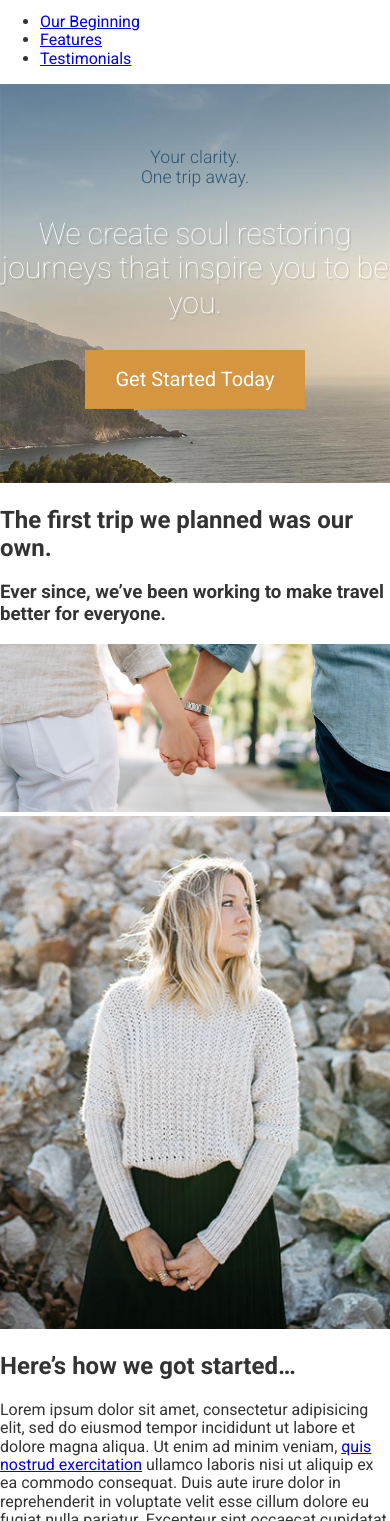
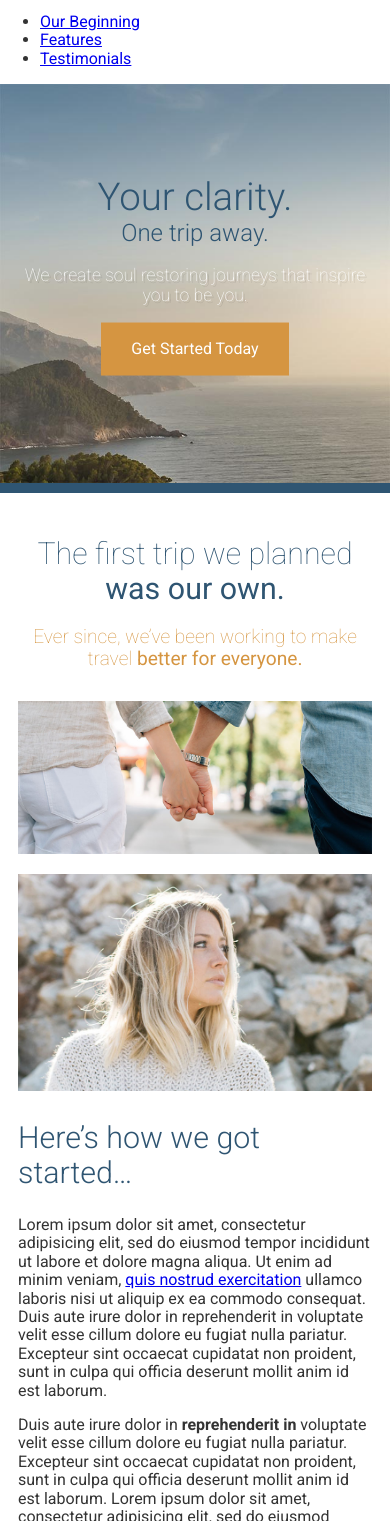
Before and after one commit to dkc1001/web-viatges, a website: page app/index.html in a window 390 px wide. Shown: the part 79-1600 px from the top of the page. Drawn offline with Linux system fonts and the light colour scheme.

Commit message:
Further mobile,rows and columns code.

```diff
--- a/app/assets/styles/base/_global.css
+++ b/app/assets/styles/base/_global.css
@@ -7,3 +7,7 @@ img {
 	max-width: 100%;
 	height: auto;
 }
+
+* {
+	box-sizing: border-box;
+}
--- a/app/assets/styles/base/_mixins.css
+++ b/app/assets/styles/base/_mixins.css
@@ -15,3 +15,11 @@
 		@mixin-content;
 	}
 }
+
+@define-mixin clearfix {
+	&::after {
+		content: "";
+		clear: both;
+		display: table;
+	}
+}
--- a/app/assets/styles/modules/_btn.css
+++ b/app/assets/styles/modules/_btn.css
@@ -10,7 +10,10 @@
 	}
 
 	&--large {
-		font-size: 1.25rem;
 		padding: 1.1rem 1.9rem;
+
+		@mixin atSmall {
+			font-size: 1.25rem;
+		}
 	}
 }
--- /dev/null
+++ b/app/assets/styles/modules/_headline.css
@@ -0,0 +1,43 @@
+.headline {
+	font-weight: 300;
+	font-size: 1.9rem;
+	color: $mainBlue;
+
+	@mixin atSmall {
+		font-size: 2.875rem;
+	}
+
+	&--centered {
+		text-align: center;
+	}
+
+	&--orange {
+		color: $mainOrange;
+	}
+
+	&--small {
+		font-size: 1.2rem;
+	}
+
+	@mixin atSmall {
+		font-size: 1.875rem;
+	}
+
+	&--narrow {
+		max-width: 500px;
+		margin-left: auto;
+		margin-right: auto;
+	}
+
+	&--light {
+		font-weight: 100;
+	}
+
+	&--b-margin-small {
+		margin-bottom: .5em;
+	}
+
+	&--b-margin-large {
+		margin-bottom: 1.6em;
+	}
+}
--- a/app/assets/styles/modules/_large-hero.css
+++ b/app/assets/styles/modules/_large-hero.css
@@ -1,5 +1,10 @@
 .large-hero {
+	border-bottom: 10px solid $mainBlue;
 	position: relative;
+
+	&__image {
+		display: block;
+	}
 
 	&__text-content {
 		position: absolute;
@@ -13,18 +18,10 @@
 	&__title{
 		font-weight: 300;
 		color: $mainBlue;
-		font-size: 1.1rem;
+		font-size: 2.4rem;
 		margin: 0;
 
 		@mixin atSmall {
-			font-size: 2rem;
-		}
-
-		@mixin atMedium {
-			font-size: 3.2rem;
-		}
-
-		@mixin atLarge {
 			font-size: 4.8rem;
 		}
 	}
@@ -32,7 +29,7 @@
 	&__subtitle{
 		font-weight: 300;
 		color: $mainBlue;
-		font-size: 1.1rem;
+		font-size: 1.5rem;
 		margin: 0;
 
 		@mixin atSmall {
@@ -43,11 +40,15 @@
 
 	&__description{
 		color: #FFF;
-		font-size: 1.875rem;
+		font-size: 1.1rem;
 		font-weight: 100;
 		text-shadow: 2px 2px 0 rgba(0, 0, 0, .1);
 		max-width: 30rem;
 		margin-left: auto;
 		margin-right: auto;
+
+		@mixin atSmall {
+			font-size: 1.875rem;
+		}
 	}
 }
--- /dev/null
+++ b/app/assets/styles/modules/_page-section.css
@@ -0,0 +1,13 @@
+.page-section {
+	padding: 1.2rem 0;
+
+	@mixin atMedium {
+		padding: 4.5rem 0;
+	}
+
+
+	&--blue {
+		background-color: $mainBlue;
+		color: #FFF;
+	}
+}
--- /dev/null
+++ b/app/assets/styles/modules/_row.css
@@ -0,0 +1,33 @@
+.row {
+
+	@mixin clearfix;
+
+	&--gutters {
+		margin-right: -65px;
+	}
+
+	&--gutters > div {
+		padding-right: 65px;
+	}
+
+	@mixin atMedium {
+
+		&__medium-4 {
+			float: left;
+			width: 33.33%;
+		}
+
+		&__medium-4--larger {
+			width: 37%;
+		}
+
+		&__medium-8 {
+			float: left;
+			width: 66.66%;
+		}
+
+		&__medium-8--smaller {
+			width: 63%;
+		}
+	}
+}
--- /dev/null
+++ b/app/assets/styles/modules/_wrapper.css
@@ -0,0 +1,26 @@
+.wrapper {
+	overflow: hidden;
+	padding-left: 18px;
+	padding-right: 18px;
+	max-width: 1236px;
+	margin-left: auto;
+	margin-right: auto;
+
+	&--medium {
+		max-width: 976px;
+	}
+
+	.wrapper {
+		padding-left: 0;
+		padding-right: 0;
+	}
+
+	&--b-margin {
+		margin-bottom: 1rem;
+
+		@mixin atSmall {
+			margin-bottom: 3.875rem;
+		}
+	}
+
+}
--- a/app/assets/styles/styles.css
+++ b/app/assets/styles/styles.css
@@ -4,3 +4,7 @@
 @import "base/_mixins";
 @import "modules/_large-hero";
 @import "modules/_btn";
+@import "modules/_wrapper";
+@import "modules/_page-section";
+@import "modules/_headline";
+@import "modules/_row";
--- a/app/index.html
+++ b/app/index.html
@@ -28,28 +28,45 @@
       <source srcset="assets/images/hero--large.jpg 1920w, assets/images/hero--large-hi-dpi.jpg 3840w" media="(min-width: 1380px">
       <source srcset="assets/images/hero--medium.jpg 1380w, assets/images/hero--medium-hi-dpi.jpg 2760w" media="(min-width: 990px">
       <source srcset="assets/images/hero--small.jpg 990w, assets/images/hero--small-hi-dpi.jpg 1980w" media="(min-width: 640px">
-      <img srcset="assets/images/hero--smaller.jpg 640w, assets/images/hero--smaller-hi-dpi.jpg 1280w" alt="Coastal view of ocean and mountains" class="src">
+      <img srcset="assets/images/hero--smaller.jpg 640w, assets/images/hero--smaller-hi-dpi.jpg 1280w" alt="Coastal view of ocean and mountains" class="large-hero__image">
     </picture>
     <div class="large-hero__text-content">
+      <div class="wrapper">
         <h1 class="large-hero__title">Your clarity.</h1>
         <h2 class="large-hero__subtitle">One trip away.</h2>
         <p class="large-hero__description">We create soul restoring journeys that inspire you to be you.</p>
         <p><a href="#" class=" btn btn--orange btn--large">Get Started Today</a></p>
       </div>
     </div>
+  </div>
 
-  <div id="our-beginning">
-    <h2>The first trip we planned was our own.</h2>
-    <h3>Ever since, we&rsquo;ve been working to make travel better for everyone.</h3>
+  <div id="our-beginning" class="page-section">
+    <div class="wrapper">
+      <h2 class="headline headline--centered headline--light headline--b-margin-small">The first trip we planned <strong>was our own.</strong></h2>
+      <h3 class="headline headline--centered headline--orange headline--small headline--narrow headline--light headline--b-margin-large">Ever since, we&rsquo;ve been working to make travel <strong>better for everyone.</strong></h3>
+      <div class="wrapper wrapper--medium wrapper--b-margin">
         <img src="assets/images/first-trip.jpg" alt="Couple walking down a street.">
-    <img src="assets/images/our-start.jpg" alt="Our founder, Jane Doe">
-    <h2>Here&rsquo;s how we got started&hellip;</h2>
+      </div>
+      <div class="row row--gutters">
+        <div class="row__medium-4 row__medium-4--larger">
+          <picture>
+            <source srcset="assets/images/our-start.jpg 404w, assets/images/our-start.jpg 808w" media="(min-width: 1020px)">
+            <source srcset="assets/images/our-start-portrait.jpg" media="(min-width: 800px)">
+            <img src="assets/images/our-start-landscape.jpg" alt="Our founder, Jane Doe">
+          </picture>
+        </div>
+        <div class="row__medium-8 row__medium-8--smaller">
+           <h2 class="headline">Here&rsquo;s how we got started&hellip;</h2>
         <p>Lorem ipsum dolor sit amet, consectetur adipisicing elit, sed do eiusmod tempor incididunt ut labore et dolore magna aliqua. Ut enim ad minim veniam, <a href="#">quis nostrud exercitation</a> ullamco laboris nisi ut aliquip ex ea commodo consequat. Duis aute irure dolor in reprehenderit in voluptate velit esse cillum dolore eu fugiat nulla pariatur. Excepteur sint occaecat cupidatat non proident, sunt in culpa qui officia deserunt mollit anim id est laborum.</p>
         <p>Duis aute irure dolor in <strong>reprehenderit in</strong> voluptate velit esse cillum dolore eu fugiat nulla pariatur. Excepteur sint occaecat cupidatat non proident, sunt in culpa qui officia deserunt mollit anim id est laborum. Lorem ipsum dolor sit amet, consectetur adipisicing elit, sed do eiusmod tempor incididunt ut labore et dolore magna aliqua.</p>
         <p>Duis aute irure dolor in reprehenderit in voluptate velit esse cillum dolore eu fugiat nulla pariatur. Excepteur sint occaecat cupidatat non proident, sunt in culpa qui officia deserunt mollit anim id est laborum velit esse cillum <strong>dolore eu fugiat.</strong></p>
         </div>
+      </div>
+    </div>
+  </div>
 
-  <div id="features">
+  <div id="features" class="page-section page-section--blue">
+    <div class="wrapper">
       <img src="assets/images/icons/star.svg">
       <h2>Our Features</h2>
 
@@ -68,6 +85,7 @@
       <img src="assets/images/icons/fire.svg">
       <h3>Survival Kit</h3>
       <p>Everytime you book an escape with us we send you a survival kit with the finest materials. The kit will allow you to setup a tent, start a fire, scratch your own back and lower your taxes.</p>
+    </div>
   </div>
 
   <div id="testimonials">
--- a/app/temp/styles/styles.css
+++ b/app/temp/styles/styles.css
@@ -460,9 +460,19 @@ img {
 	height: auto;
 }
 
+* {
+	-webkit-box-sizing: border-box;
+	        box-sizing: border-box;
+}
+
 .large-hero {
+	border-bottom: 10px solid #2f5572;
 	position: relative;
 }
+
+.large-hero__image {
+		display: block;
+	}
 
 .large-hero__text-content {
 		position: absolute;
@@ -477,25 +487,11 @@ img {
 .large-hero__title{
 		font-weight: 300;
 		color: #2f5572;
-		font-size: 1.1rem;
+		font-size: 2.4rem;
 		margin: 0;
 	}
 
 @media (min-width: 530px) {
-
-.large-hero__title{
-			font-size: 2rem
-	}
-	}
-
-@media (min-width: 800px) {
-
-.large-hero__title{
-			font-size: 3.2rem
-	}
-	}
-
-@media (min-width: 1200px) {
 
 .large-hero__title{
 			font-size: 4.8rem
@@ -505,7 +501,7 @@ img {
 .large-hero__subtitle{
 		font-weight: 300;
 		color: #2f5572;
-		font-size: 1.1rem;
+		font-size: 1.5rem;
 		margin: 0;
 
 	}
@@ -520,12 +516,19 @@ img {
 
 .large-hero__description{
 		color: #FFF;
-		font-size: 1.875rem;
+		font-size: 1.1rem;
 		font-weight: 100;
 		text-shadow: 2px 2px 0 rgba(0, 0, 0, .1);
 		max-width: 30rem;
 		margin-left: auto;
 		margin-right: auto;
+	}
+
+@media (min-width: 530px) {
+
+.large-hero__description{
+			font-size: 1.875rem
+	}
 	}
 
 .btn {
@@ -541,6 +544,143 @@ img {
 	}
 
 .btn--large {
-		font-size: 1.25rem;
 		padding: 1.1rem 1.9rem;
 	}
+
+@media (min-width: 530px) {
+
+.btn--large {
+			font-size: 1.25rem
+	}
+	}
+
+.wrapper {
+	overflow: hidden;
+	padding-left: 18px;
+	padding-right: 18px;
+	max-width: 1236px;
+	margin-left: auto;
+	margin-right: auto;
+
+}
+
+.wrapper--medium {
+		max-width: 976px;
+	}
+
+.wrapper .wrapper {
+		padding-left: 0;
+		padding-right: 0;
+	}
+
+.wrapper--b-margin {
+		margin-bottom: 1rem;
+	}
+
+@media (min-width: 530px) {
+
+.wrapper--b-margin {
+			margin-bottom: 3.875rem
+	}
+	}
+
+.page-section {
+	padding: 1.2rem 0;
+}
+
+@media (min-width: 800px) {
+
+.page-section {
+		padding: 4.5rem 0
+}
+	}
+
+.page-section--blue {
+		background-color: #2f5572;
+		color: #FFF;
+	}
+
+.headline {
+	font-weight: 300;
+	font-size: 1.9rem;
+	color: #2f5572;
+}
+
+@media (min-width: 530px) {
+
+.headline {
+		font-size: 2.875rem
+}
+	}
+
+.headline--centered {
+		text-align: center;
+	}
+
+.headline--orange {
+		color: #d59541;
+	}
+
+.headline--small {
+		font-size: 1.2rem;
+	}
+
+@media (min-width: 530px) {
+
+.headline {
+		font-size: 1.875rem
+}
+	}
+
+.headline--narrow {
+		max-width: 500px;
+		margin-left: auto;
+		margin-right: auto;
+	}
+
+.headline--light {
+		font-weight: 100;
+	}
+
+.headline--b-margin-small {
+		margin-bottom: .5em;
+	}
+
+.headline--b-margin-large {
+		margin-bottom: 1.6em;
+	}
+
+.row::after {
+		content: "";
+		clear: both;
+		display: table;
+	}
+
+.row--gutters {
+		margin-right: -65px;
+	}
+
+.row--gutters > div {
+		padding-right: 65px;
+	}
+
+@media (min-width: 800px) {
+
+		.row__medium-4 {
+			float: left;
+			width: 33.33%;
+		}
+
+		.row__medium-4--larger {
+			width: 37%;
+		}
+
+		.row__medium-8 {
+			float: left;
+			width: 66.66%;
+		}
+
+		.row__medium-8--smaller {
+			width: 63%;
+		}
+	}
```
Lines whose indentation alone changed are shown as unchanged.
